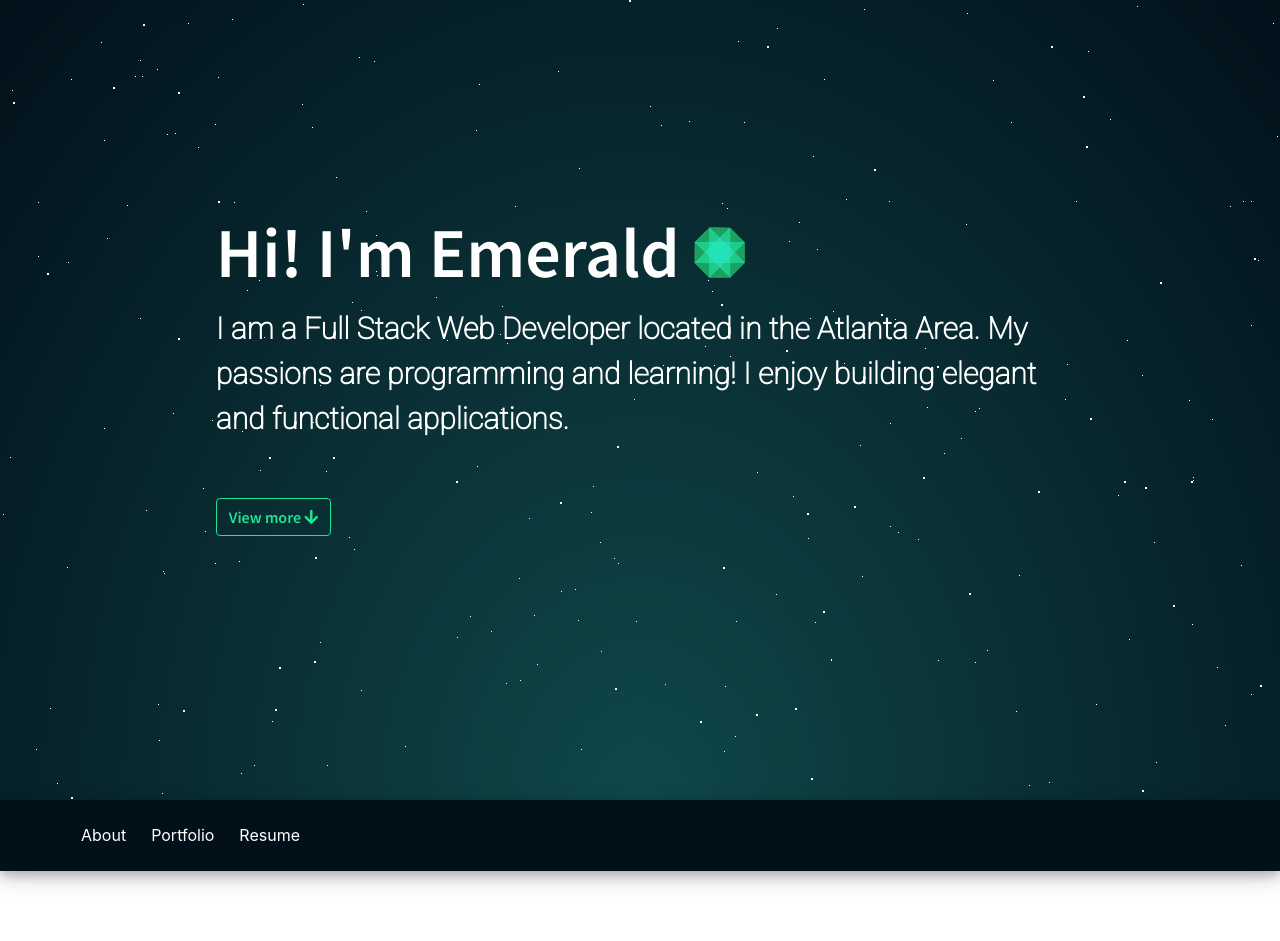
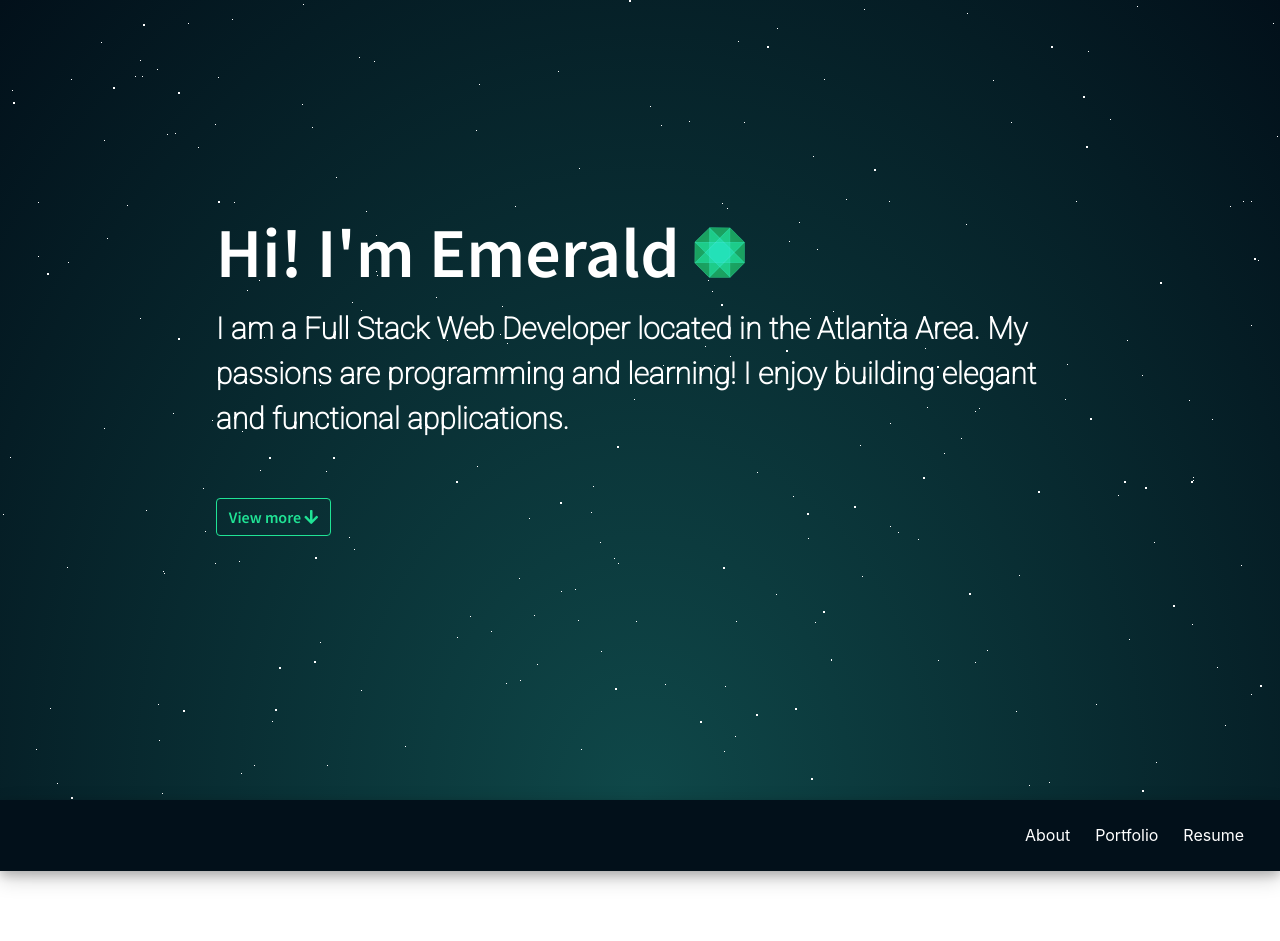
Before and after one commit to Eshi44/Portfolio-Emerald, a React (Create React App) app in the folder client/: page / in a window 1280 px wide. Shown: the top 941 px of the page. Built offline with nearby package versions, Linux system fonts and the light colour scheme.

Commit message:
fixed nav bar dispalay float right

```diff
--- a/client/src/components/NavBar/NavBar.css
+++ b/client/src/components/NavBar/NavBar.css
@@ -1,15 +1,15 @@
 #nav-bar {
     position: sticky;
     z-index: 1;
-	top: 0;
-	width: 100%;
+    top: 0;
+    display: flow-root;
     background-color: #02101a;
 	box-shadow: 0 7px 20px 0 rgba(0, 0, 0, 0.2), 0 4px 10px 0 rgba(0, 0, 0, 0.2);
 }
 #float-div {
 	padding-top: 15px;
 	margin-right: 20px;
-	float: right;
+    float: right;
 }
 a {
 	color: #ffffff;
```
